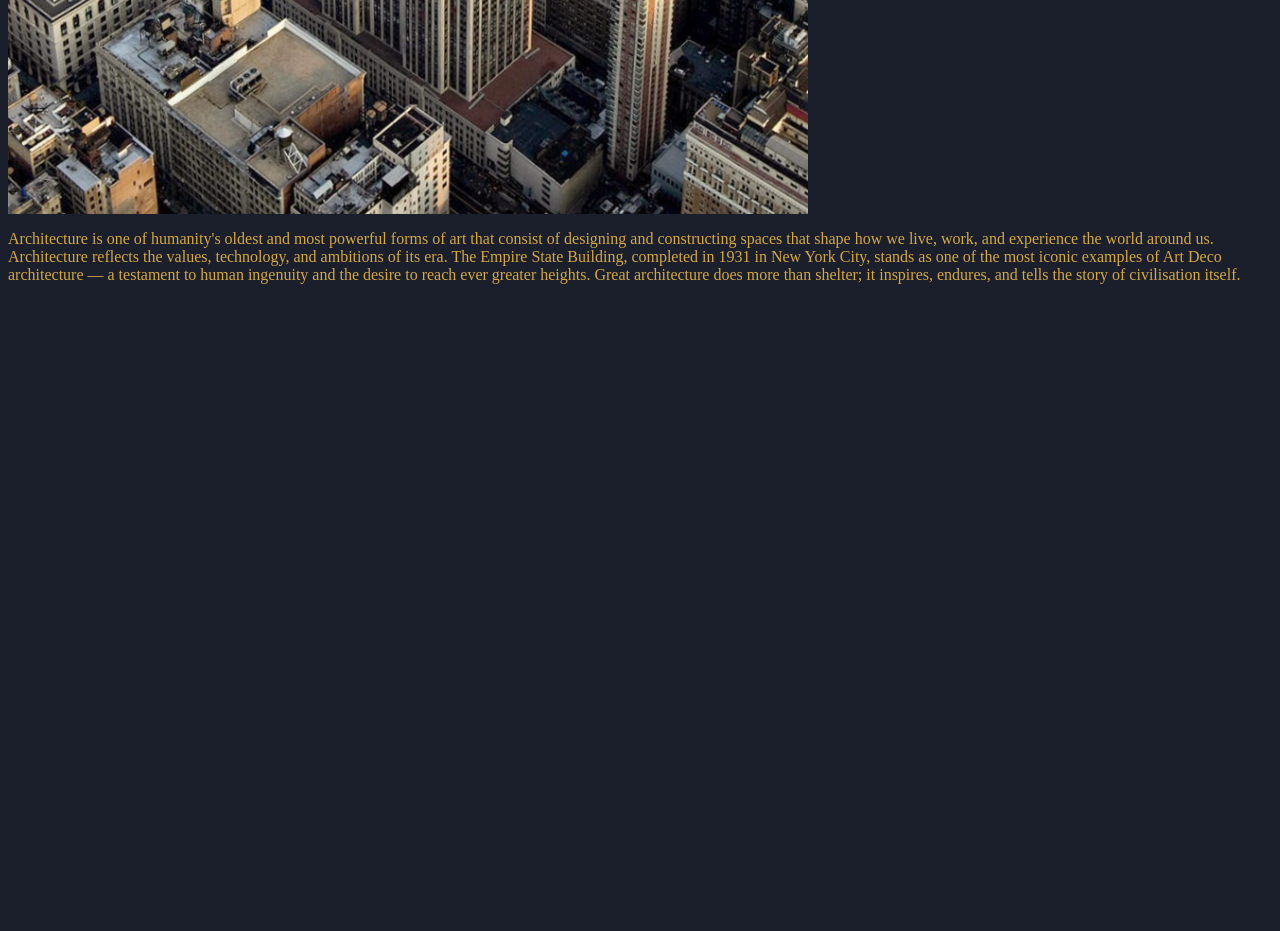
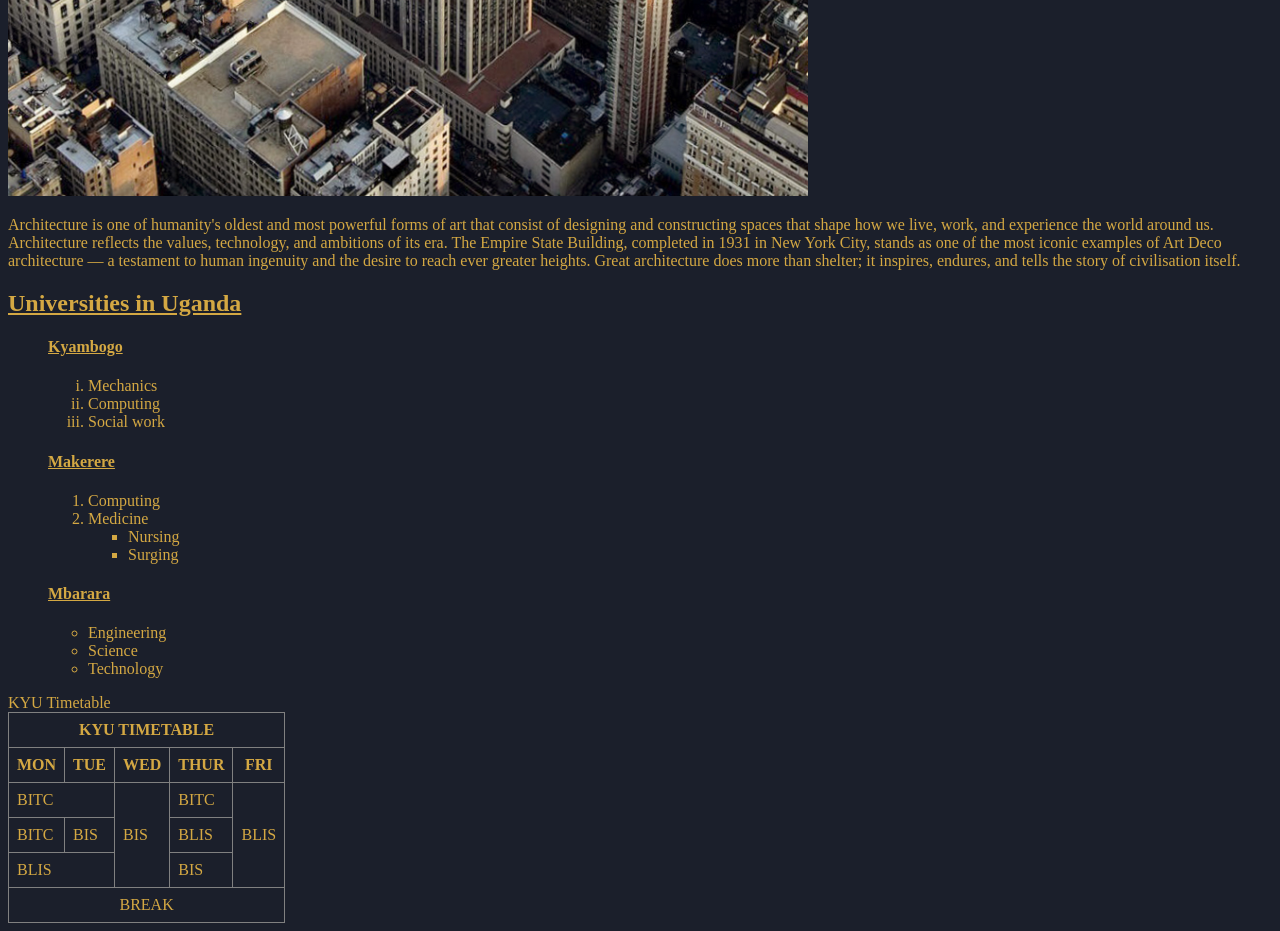
Before and after one commit to owens-josh/JOSHUA-AGABA, a plain HTML site: page index.html in a window 1280 px wide. Shown: the part 1121-2052 px from the top of the page. Before the commit the page ends 1421 px from the top, so only its background shows below. Drawn offline with Linux system fonts and the light colour scheme.

Commit message:
new changes to the web page coursework

```diff
--- a/index.html
+++ b/index.html
@@ -1,4 +1,4 @@
-git<!DOCTYPE html>
+<!DOCTYPE html>
 <html lang="en">
   <head>
     <meta charset="UTF-8" />
@@ -17,8 +17,7 @@ git<!DOCTYPE html>
     <h1>The Art of Architecture</h1>
 
     <img
-      src="./Empire_State_Building_%28aerial_view%29.jpg"
-      alt="Aerial view of the Empire State Building towering over New York City"
+      src="Empire_State_Building_(aerial_view).jpg"
       width="800"
     />
 
@@ -32,6 +31,76 @@ git<!DOCTYPE html>
       architecture does more than shelter; it inspires, endures, and tells the
       story of civilisation itself.
     </p>
+    <section>
+      <h2><u>Universities in Uganda</u></h2>
+     <ul><h4><u>Kyambogo</u></h4>
+      <ol type = "i">
+        <li>Mechanics</li>
+        <li>Computing</li>
+        <li>Social work</li>
+      </ol>
+     </ul>
+    </section>
+    <section>
+      <ul><h4><u>Makerere</u></h4>
+      <ol type = "1">
+        <li>Computing</li>
+        <li>Medicine
+          <ul style="list-style-type: square;">
+            <li>Nursing</li>
+            <li>Surging</li>
+          </ul>
+          </li>
+      </ol>
+      </ul>
+    </section>
+    <section>
+      <ul><h4><u>Mbarara</u></h4>
+      <ul>
+        <li>Engineering</li>
+        <li>Science</li>
+        <li>Technology</li>
+      </ul>
+      </ul>
+    </section>
+
+    <section>
+      <caption>KYU Timetable</caption>
+      <table border="1" cellpadding="8" cellspacing="0" style="border-collapse: collapse; color: #D4A843;">
+        <thead>
+          <tr>
+            <th colspan="5" align="center">KYU TIMETABLE</th>
+          </tr>
+          <tr>
+            <th>MON</th>
+            <th>TUE</th>
+            <th>WED</th>
+            <th>THUR</th>
+            <th>FRI</th>
+          </tr>
+        </thead>
+        <tbody>
+          <tr>
+            <td colspan="2"> BITC </td>
+            <td rowspan="3"> BIS</td>
+            <td>BITC</td>
+            <td rowspan="3"> BLIS</td>
+          </tr>
+          <tr>
+            <td>BITC</td>
+            <td>BIS</td>
+            <td>BLIS</td>
+          </tr>
+          <tr>
+            <td colspan="2"> BLIS</td>
+            <td>BIS</td>
+          </tr>
+          <tr>
+            <td colspan="5" align="center">BREAK</td>
+          </tr>
+        </tbody>
+      </table>
+    </section>
 
   </body>
 </html>
```
